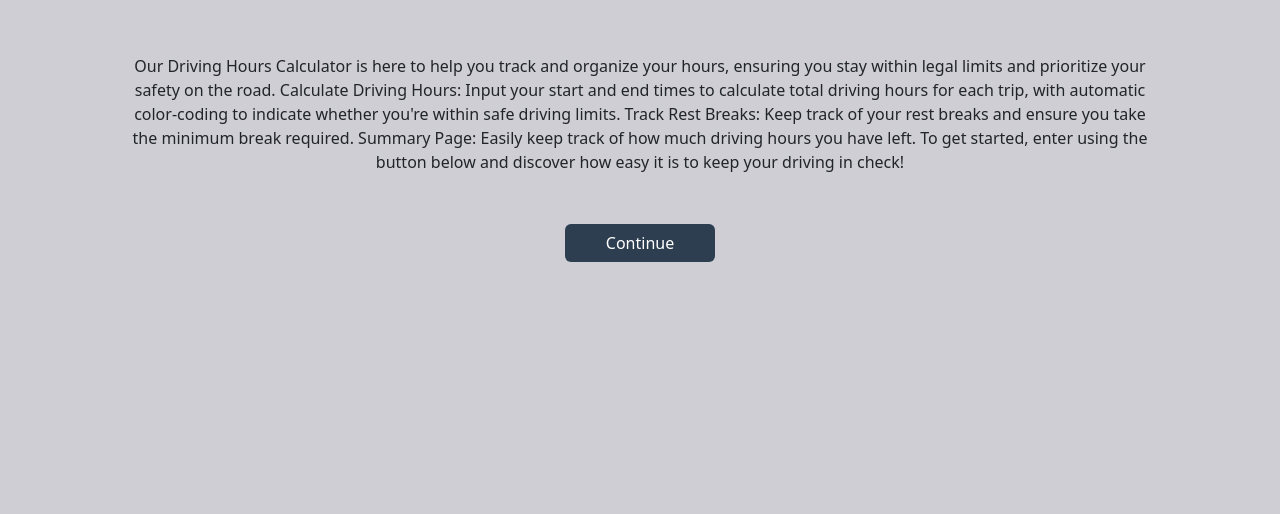
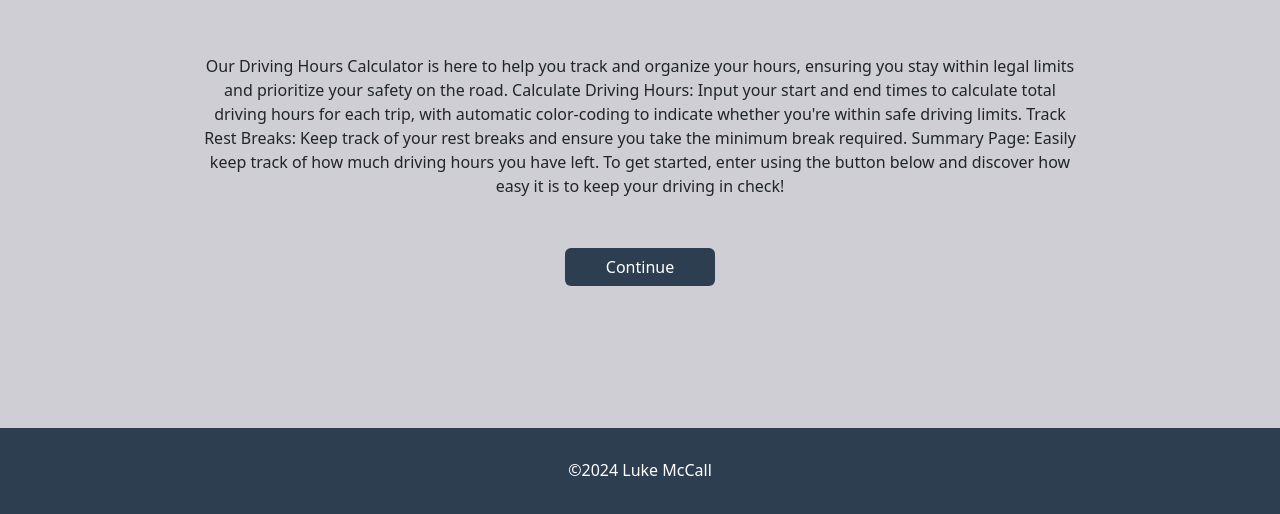
Before and after one commit to TheRealMcCall/Driving-Hours-Tracker, a plain HTML site: page index.html in a window 1280 px wide. Shown: the part 272-786 px from the top of the page. Drawn offline with nearby package versions, Linux system fonts and the light colour scheme.

Commit message:
Add basic footer to all pages

```diff
--- a/assets/css/style.css
+++ b/assets/css/style.css
@@ -22,6 +22,7 @@ a {
 
 body {
     background-color: rgb(206, 206, 212);
+    height: 100%;
 }
 
 .introduction-header {
@@ -37,3 +38,10 @@ body {
     color: #fff;
     width: 150px;
 }
+
+.footerstyle {
+    background-color: #2c3e50;
+    height: 100px;
+    color: white;
+
+}
--- a/index.html
+++ b/index.html
@@ -29,8 +29,7 @@
     </header>
 
     <main>
-        <article>
-
+        <article class="container">
             <div class="row"></div>
             <h2 class="col text-center introduction-header">
                 Welcome to the Driving Hours Calculator
@@ -57,16 +56,23 @@
                 </p>
             </div>
         </article>
-    </main>
 
-    <div class="row justify-content-center">
-        <a href="tracker.html" class="btn btn-enter">Continue</a>
-    </div>
+        <div class="row justify-content-center">
+            <a href="tracker.html" class="btn btn-enter">Continue</a>
+        </div>
 
     </main>
 
+    <footer class="container-fluid footerstyle d-flex align-items-center justify-content-center fixed-bottom">
+        <div class="row">
+            <div class="col">
+                <p> ©2024 Luke McCall </p>
+            </div>
+        </div>
+    </footer>
 
-    <script src="https://cdn.jsdelivr.net/npm/bootstrap@5.3.3/dist/js/bootstrap.bundle.min.js"
+
+    <script src=" https://cdn.jsdelivr.net/npm/bootstrap@5.3.3/dist/js/bootstrap.bundle.min.js"
         integrity="sha384-YvpcrYf0tY3lHB60NNkmXc5s9fDVZLESaAA55NDzOxhy9GkcIdslK1eN7N6jIeHz" crossorigin="anonymous">
     </script>
 </body>
```
Also changed, not shown: rules.html (+9 -0 lines), summary.html (+9 -0 lines), tracker.html (+9 -0 lines).
